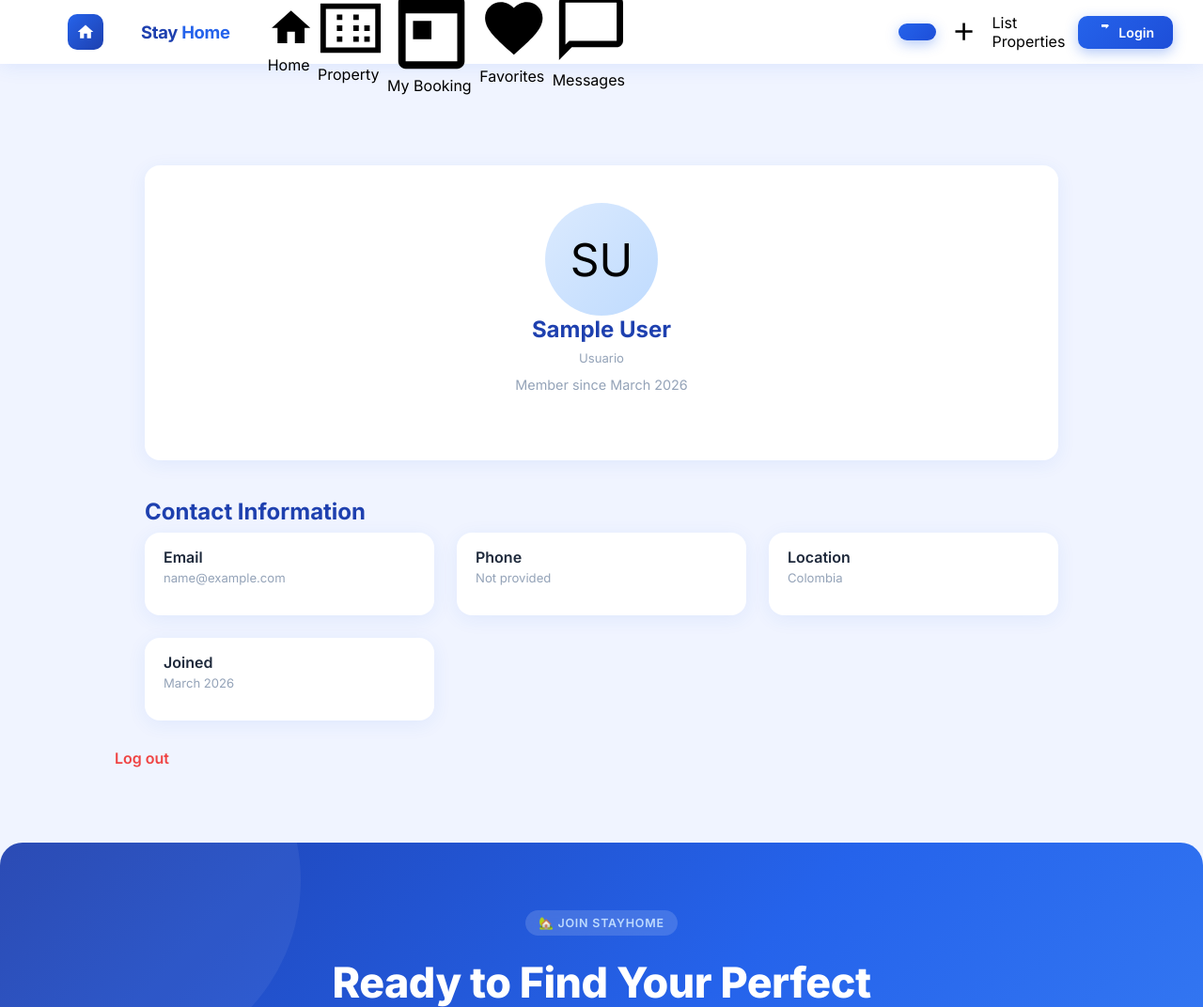
After one commit to Horizonte4/stayhome, a Django app: page /tablero/ in a window 1280 px wide. The commit adds this page. Shown: the top 1072 px of the page at 94% size. Run offline with Django 5.2, Linux system fonts and the light colour scheme; the visitor is signed in with stand-in values (Sample User, id 1); data that the repository does not hold is empty.

Commit message:
feat(auth): user dashboard implemented

```diff
--- a/static/css/main.css
+++ b/static/css/main.css
@@ -413,3 +413,16 @@ nav {
   font-weight: 400;
   color: #94a3b8;
 }
+
+.logout-link {
+  display: inline-block;
+  margin-top: 30px;
+  color: #ef4444;
+  font-weight: 600;
+  text-decoration: none;
+  transition: opacity 0.2s ease;
+}
+
+.logout-link:hover {
+  opacity: 0.7;
+}
--- a/stayhome/settings.py
+++ b/stayhome/settings.py
@@ -149,3 +149,7 @@ STATICFILES_DIRS = [
     BASE_DIR / "static",
 ]
 AUTH_USER_MODEL = 'usuarios.Usuario'
+
+LOGIN_REDIRECT_URL = 'tablero'
+LOGOUT_REDIRECT_URL = '/registration/login/'
+LOGIN_URL = '/registration/login/'
--- a/templates/registration/login.html
+++ b/templates/registration/login.html
@@ -17,7 +17,7 @@
                 <label style="font-size:0.85rem; font-weight:600; color:#1e293b;">
                     Email
                 </label>
-                <input type="email" name="email" required
+                <input type="text" name="username" required
                        style="width:100%; padding:10px 12px; border-radius:8px;
                               border:1px solid #cbd5e1; margin-top:6px;">
             </div>
--- /dev/null
+++ b/templates/usuarios/tablero.html
@@ -0,0 +1,86 @@
+{% extends 'base.html' %}
+
+{% block title %}Profile – StayHome{% endblock %}
+
+{% block content %}
+<div class="page">
+
+    <!-- PROFILE HEADER -->
+    <div class="card">
+
+        <div class="card-body" style="text-align:center; padding:40px;">
+
+            <!-- Avatar -->
+            <div class="card-img" style="border-radius:50%; width:120px; height:120px; margin:0 auto;">
+                {{ request.user.first_name|first }}{{ request.user.last_name|first }}
+            </div>
+
+            <!-- Name -->
+            <h2 class="section-title">
+                {{ request.user.first_name }} {{ request.user.last_name }}
+            </h2>
+
+            <!-- Role -->
+            <p class="card-loc">
+                {{ rol|title }}
+            </p>
+
+            <!-- Member Since -->
+            <p class="section-sub">
+                Member since {{ request.user.date_joined|date:"F Y" }}
+            </p>
+
+        </div>
+
+    </div>
+
+    <!-- CONTACT SECTION -->
+    <h3 class="section-title" style="margin-top:40px;">
+        Contact Information
+    </h3>
+
+    <div class="cards">
+
+        <div class="card">
+            <div class="card-body">
+                <div class="card-title">Email</div>
+                <div class="card-loc">
+                    {{ request.user.email }}
+                </div>
+            </div>
+        </div>
+
+        <div class="card">
+            <div class="card-body">
+                <div class="card-title">Phone</div>
+                <div class="card-loc">
+                    {{ request.user.telefono|default:"Not provided" }}
+                </div>
+            </div>
+        </div>
+
+        <div class="card">
+            <div class="card-body">
+                <div class="card-title">Location</div>
+                <div class="card-loc">
+                    Colombia
+                </div>
+            </div>
+        </div>
+
+        <div class="card">
+            <div class="card-body">
+                <div class="card-title">Joined</div>
+                <div class="card-loc">
+                    {{ request.user.date_joined|date:"F Y" }}
+                </div>
+            </div>
+        </div>
+
+    </div>
+
+</div>
+<a href="{% url 'logout' %}" class="logout-link">
+    Log out
+</a>
+{% endblock %}
--- a/usuarios/urls.py
+++ b/usuarios/urls.py
@@ -1,10 +1,11 @@
 from django.urls import path
 from django.contrib.auth import views as auth_views
-from .views import RegistrarView, Inicio_SesionView
+from .views import RegistrarView, dashboard, cerrar_sesion
 
 urlpatterns = [
     path('registrar/', RegistrarView.as_view(), name='registrar'),
     path('inicio_sesion/', auth_views.LoginView.as_view(), name='inicio_sesion'),
-    #path('logout/', LogoutView.as_view(), name='logout'),
+    path('tablero/', dashboard, name='tablero'),
+    path('logout/', cerrar_sesion, name='logout'),
     #path('profile/', ProfileView.as_view(), name='profile'),
 ]
--- a/usuarios/views.py
+++ b/usuarios/views.py
@@ -1,28 +1,40 @@
 from django.shortcuts import render, redirect
-from .models import Usuario
+from django.views.generic import CreateView
+from django.urls import reverse_lazy
 from django import forms
-from django.views.generic import CreateView
+
+from django.contrib.auth import authenticate, login, logout
+from django.contrib.auth.decorators import login_required
 from django.contrib.auth.forms import UserCreationForm
-from django.urls import reverse_lazy
+from django.contrib.auth.forms import AuthenticationForm
+from django.contrib.auth.models import User
+from django.db import IntegrityError
 
-from django.contrib.auth.views import LoginView
-from .forms import RegisterForm
-from .models import Cliente, Propietario
+from .models import Usuario, Cliente, Propietario
+from .forms import RegisterForm, LoginForm
 
+def loginaccount(request):
+    if request.method == 'GET':
+        return render(request, 'login.html', {
+            'form': AuthenticationForm()
+        })
+    else:
+        form = AuthenticationForm(data=request.POST)
 
-class Inicio_SesionView(LoginView):
-    template_name = 'registration/login.html'
+        print("FORM VALID:", form.is_valid())
+        print("ERRORS:", form.errors)
 
-    def get_success_url(self):
-        user = self.request.user
-
-        if hasattr(user, 'propietario'):
-            return reverse_lazy('dashboard_propietario')
-
-        if hasattr(user, 'cliente'):
-            return reverse_lazy('dashboard_cliente')
-
-        return reverse_lazy('home')
+        if form.is_valid():
+            user = form.get_user()
+            login(request, user)
+            print("LOGIN SUCCESS")
+            return redirect('tablero')
+        else:
+            print("LOGIN FAILED")
+            return render(request, 'login.html', {
+                'form': form,
+                'error': 'Username and password do not match'
+            })
 
 class RegistrarView(CreateView):
     form_class = RegisterForm
@@ -40,3 +52,28 @@ class RegistrarView(CreateView):
             Propietario.objects.create(usuario=user)
 
         return super().form_valid(form)
+
+@login_required
+def dashboard(request):
+    user = request.user
+
+    if hasattr(user, 'propietario'):
+        rol = "propietario"
+    elif hasattr(user, 'cliente'):
+        rol = "cliente"
+    else:
+        rol = "usuario"
+
+    return render(request, "usuarios/tablero.html", {
+        "rol": rol
+    })
+
+#@login_required
+
+#def dashboard(request):
+#   return render(request, "usuarios/dashboard.html")
+
+
+def cerrar_sesion(request):
+    logout(request)
+    return redirect("inicio_sesion")
```
Also changed, not shown: usuarios/forms.py (+19 -0 lines), propiedades/migrations/0003_alter_propiedad_id.py (added), usuarios/migrations/0005_alter_cliente_id_alter_propietario_id_and_more.py (added).
